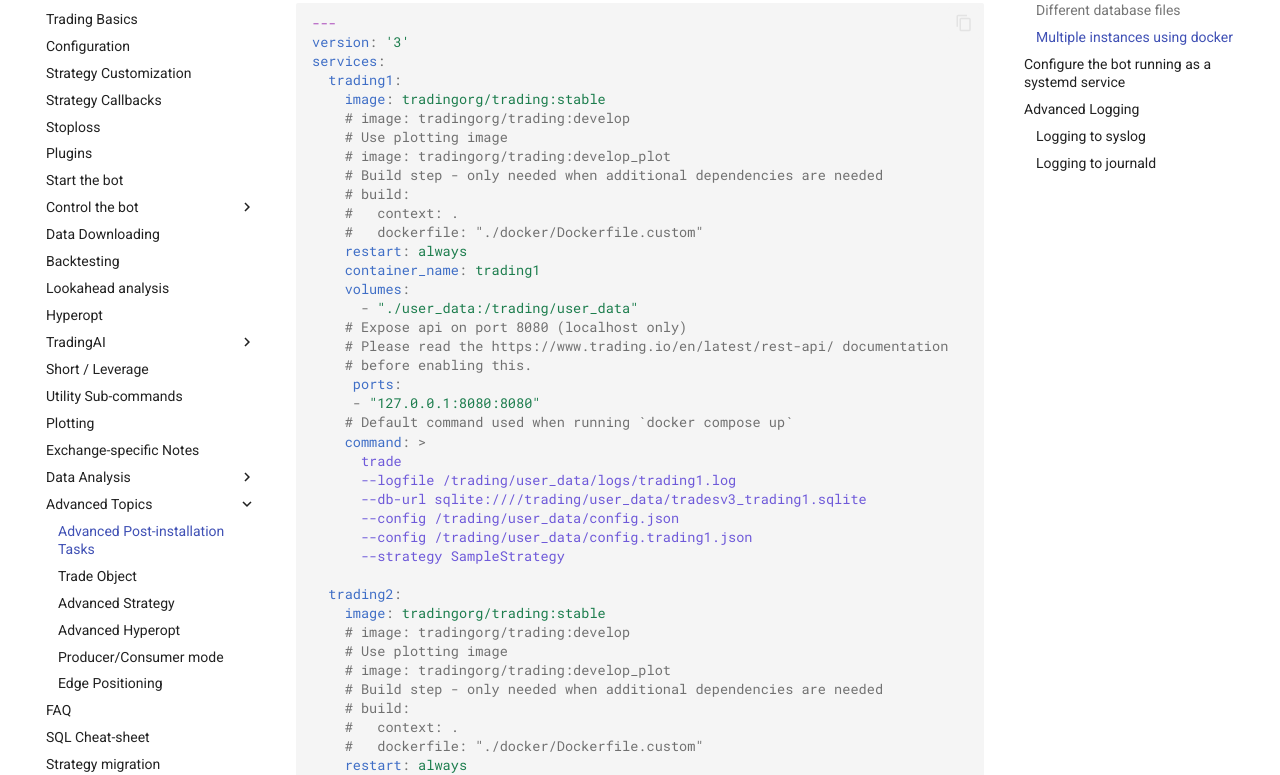
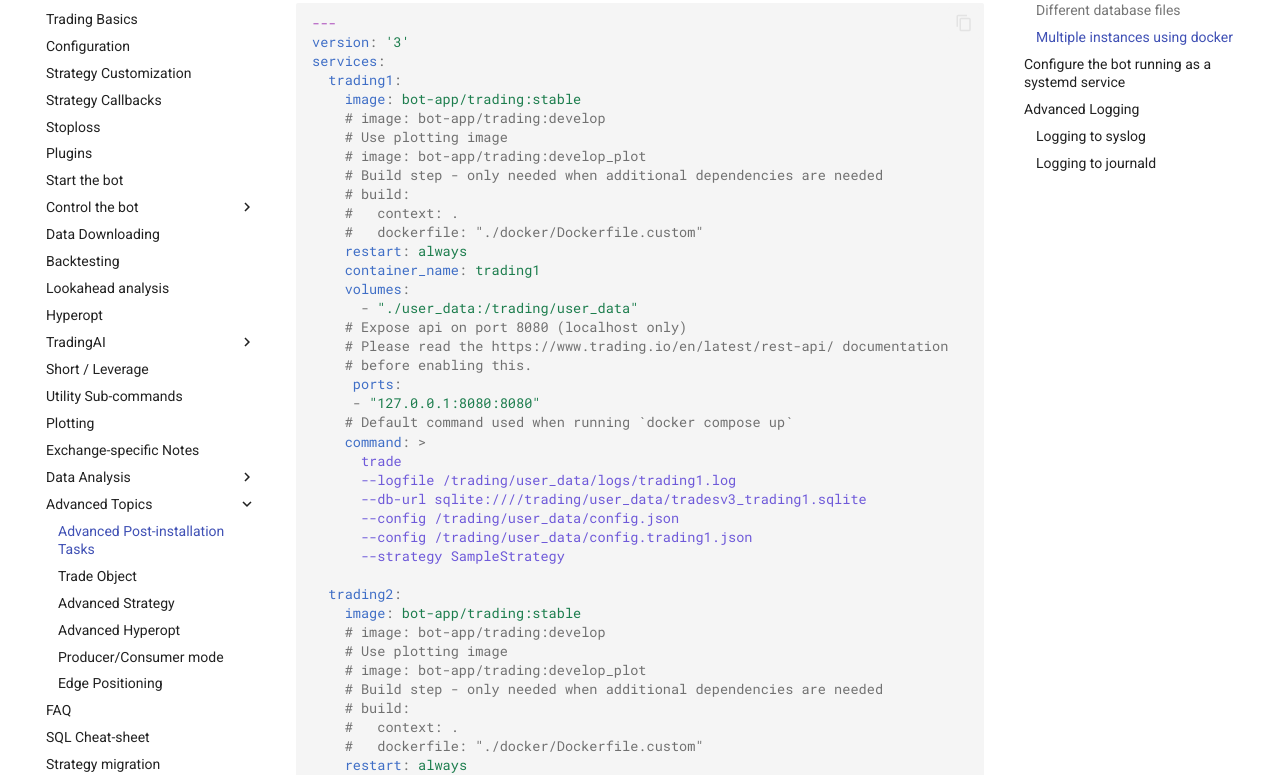
Before and after one commit to bot-app/trading, an MkDocs documentation site: the page built from docs/advanced-setup.md, in a window 1280 px wide and 1400 px high, scrolled down 1717 px. Shown: the part 170-945 px from the top of the window. Built offline with MkDocs 1.6.1 and Material for MkDocs 9.7.7, drawn with Linux system fonts in a browser that asks for light colours; comment, search, counter and statistics services are not loaded.

Commit message:
4th commit

```diff
--- a/docker-compose.yml
+++ b/docker-compose.yml
@@ -2,10 +2,10 @@
 version: '3'
 services:
   trading:
-    image: tradingorg/trading:stable
-    # image: tradingorg/trading:develop
+    image: bot-app/trading:stable
+    # image: bot-app/trading:develop
     # Use plotting image
-    # image: tradingorg/trading:develop_plot
+    # image: bot-app/trading:develop_plot
     # # Enable GPU Image and GPU Resources (only relevant for freqAI)
     # # Make sure to uncomment the whole deploy section
     # deploy:
--- a/docs/advanced-setup.md
+++ b/docs/advanced-setup.md
@@ -60,10 +60,10 @@ To run multiple instances of trading using docker you will need to edit the dock
 version: '3'
 services:
   trading1:
-    image: tradingorg/trading:stable
-    # image: tradingorg/trading:develop
+    image: bot-app/trading:stable
+    # image: bot-app/trading:develop
     # Use plotting image
-    # image: tradingorg/trading:develop_plot
+    # image: bot-app/trading:develop_plot
     # Build step - only needed when additional dependencies are needed
     # build:
     #   context: .
@@ -87,10 +87,10 @@ services:
       --strategy SampleStrategy
 
   trading2:
-    image: tradingorg/trading:stable
-    # image: tradingorg/trading:develop
+    image: bot-app/trading:stable
+    # image: bot-app/trading:develop
     # Use plotting image
-    # image: tradingorg/trading:develop_plot
+    # image: bot-app/trading:develop_plot
     # Build step - only needed when additional dependencies are needed
     # build:
     #   context: .
```
Also changed, not shown: docs/docker_quickstart.md (+2 -2 lines), docs/freqai.md (+1 -1 lines), docs/updating.md (+1 -1 lines), 11 other files.
